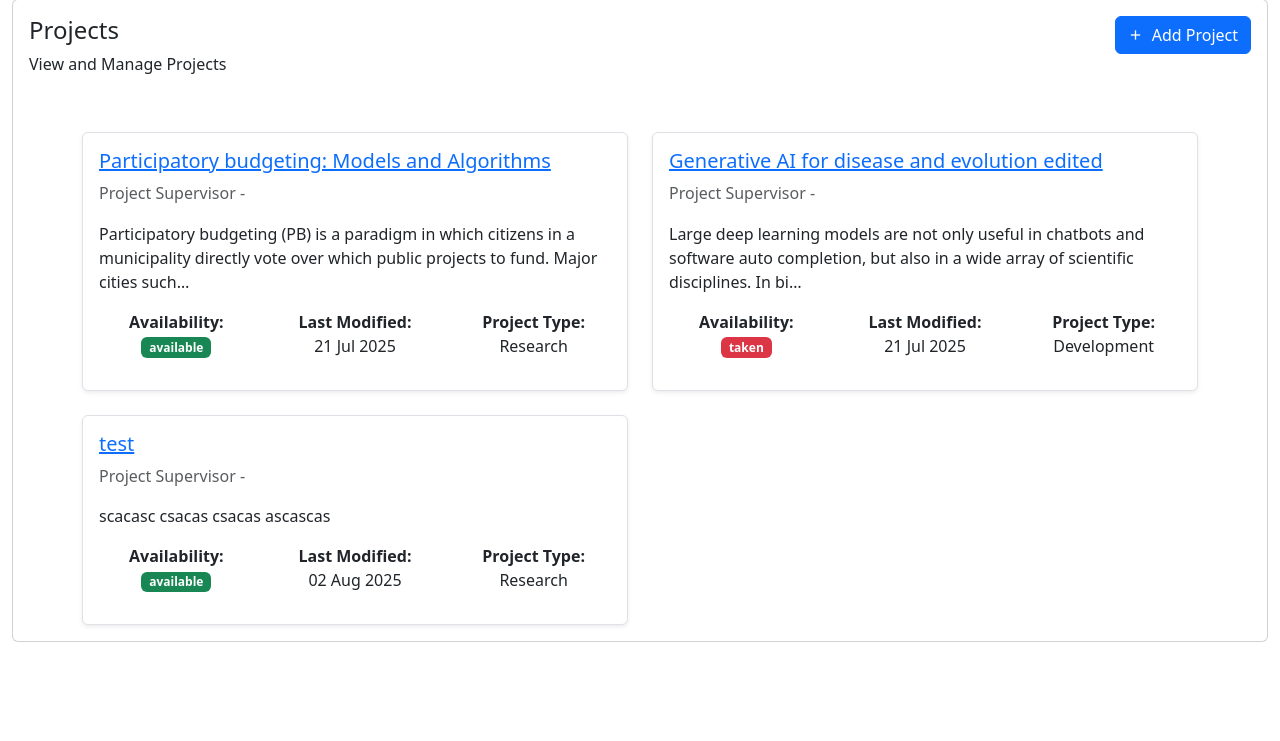
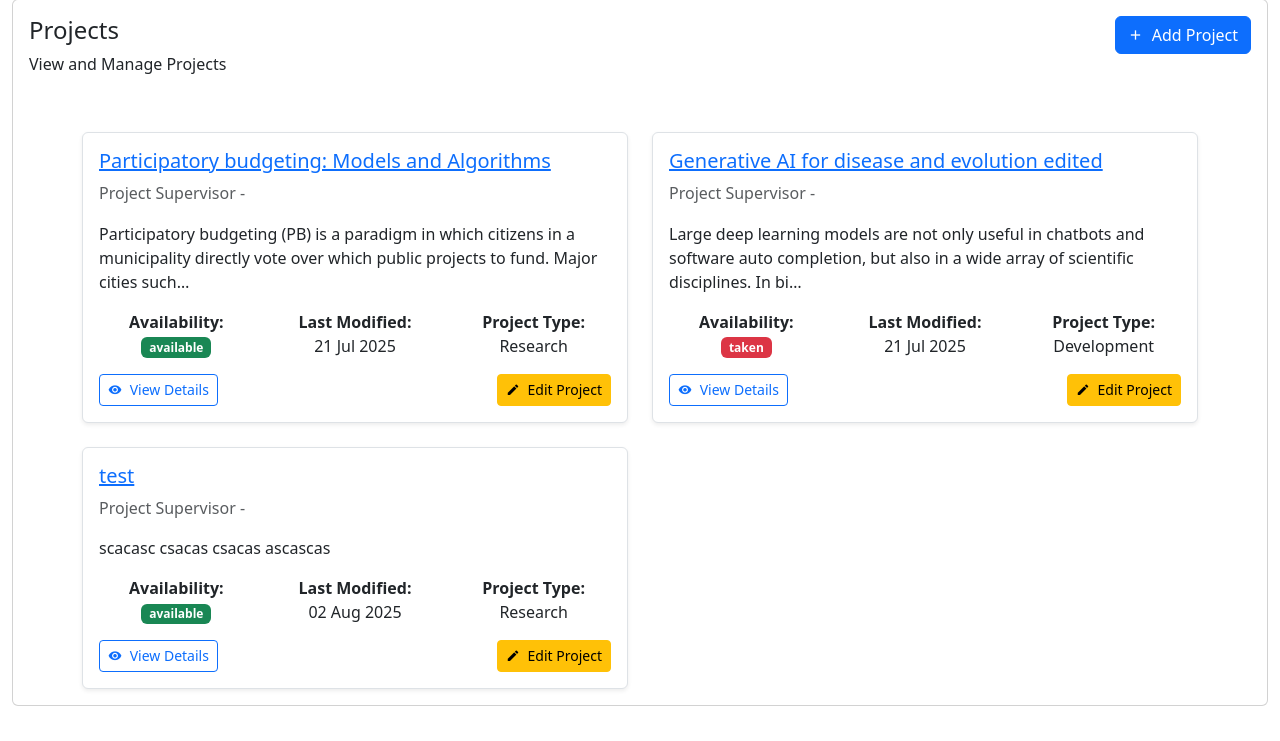
Before and after one commit to the-roshandahal/thesis, a Django app: template templates/projects/project_supervisor.html in a window 1280 px wide. Shown: the part 59-800 px from the top of the page. Run offline with Django 5.2, Linux system fonts and the light colour scheme; the template is opened without the code that fills it: values that come from a table or form of the project are taken from there, others are empty; data comes from the database, SQL or seed files in the repository; both versions use the stored data as it was after the commit; some libraries are stand-ins or nearby versions.

Commit message:
Refactor project_supervisor.html for improved readability and formatting; update db.sqlite3 to reflect recent changes.

```diff
--- a/templates/projects/project_supervisor.html
+++ b/templates/projects/project_supervisor.html
@@ -1,5 +1,4 @@
-{% load static %}
-{% include 'header.html' %}
+{% load static %} {% include 'header.html' %}
 
 <div class="main-content">
   <div class="page-content">
@@ -9,14 +8,12 @@
         <div class="col-12">
           <div class="card">
             <div class="card-body">
-              {% if messages %}
-                {% for message in messages %}
+              {% if messages %} {% for message in messages %}
               <div class="alert alert-primary alert-dismissible fade show" role="alert">
                 {{ message }}
                 <button type="button" class="btn-close" data-bs-dismiss="alert" aria-label="Close"></button>
               </div>
-                {% endfor %}
-              {% endif %}
+              {% endfor %} {% endif %}
               <div class="row mb-2">
                 <div class="col-md-6">
                   <div class="form-inline float-md-start mb-3">
@@ -26,16 +23,13 @@
                 </div>
                 <div class="col-md-6">
                   <div class="mb-3 float-end">
-                    <a href="{% url 'add_project' %}" class="btn btn-primary">
-                      <i class="mdi mdi-plus me-1"></i> Add Project
-                    </a>
+                    <a href="{% url 'add_project' %}" class="btn btn-primary"> <i class="mdi mdi-plus me-1"></i> Add Project </a>
                   </div>
                 </div>
               </div>
               <div class="container mt-4">
                 <div class="row row-cols-1 row-cols-md-2 g-4">
-                  {% if projects %}
-                    {% for project in projects %}
+                  {% if projects %} {% for project in projects %}
                   <div class="col">
                     <div class="card shadow-sm h-100 border">
                       <div class="card-body">
@@ -71,11 +65,16 @@
                             {{ project.project_type }}
                           </div>
                         </div>
+
+                        <!-- Action Buttons -->
+                        <div class="d-flex justify-content-between align-items-center mt-3">
+                          <a href="{% url 'project_detail' project.id %}" class="btn btn-outline-primary btn-sm"> <i class="mdi mdi-eye me-1"></i> View Details </a>
+                          <a href="{% url 'edit_project' project.id %}" class="btn btn-warning btn-sm"> <i class="mdi mdi-pencil me-1"></i> Edit Project </a>
                         </div>
                       </div>
                     </div>
-                    {% endfor %}
-                  {% else %}
+                  </div>
+                  {% endfor %} {% else %}
                   <div class="container d-flex flex-column justify-content-center align-items-center p-2">
                     <div class="col-12">
                       <div class="alert alert-info text-center" role="alert">No projects found matching your criteria.</div>
```
Also changed, not shown: db.sqlite3. Lines whose indentation alone changed are shown as unchanged.
